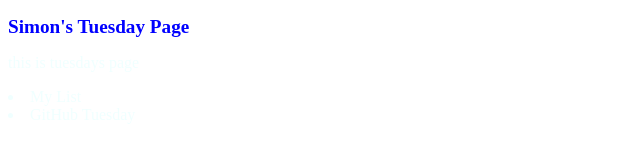
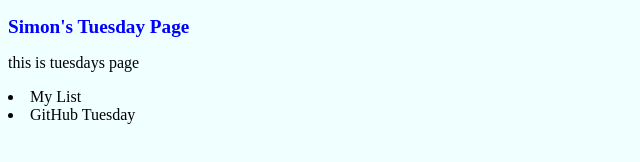
Before and after one commit to Simon585044/tuesday, a plain HTML site: page index.html in a window 1280 px wide. Shown: the whole page, without its empty margins (0-640 px from the left). Drawn offline with Linux system fonts and the light colour scheme.

Commit message:
css updated again

```diff
--- a/style.css
+++ b/style.css
@@ -1,4 +1,4 @@
 h2 {color: blue;}
 h2 {font-size: larger;}
-
-body {color: azure;}
+p {color: black;}
+body {background-color: azure;}
```
